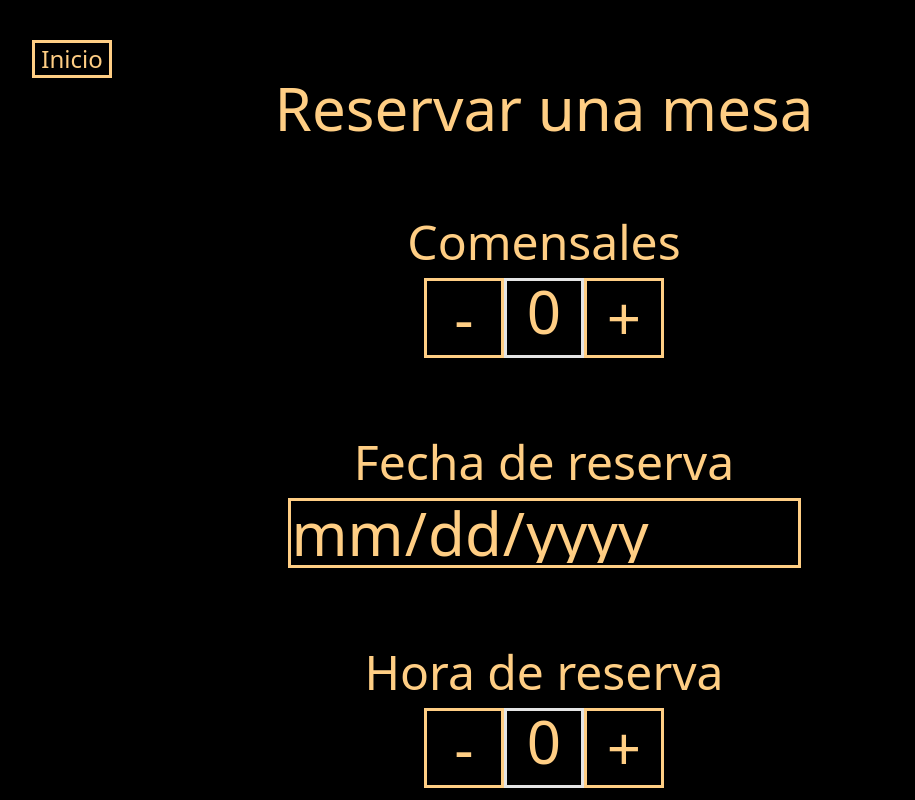
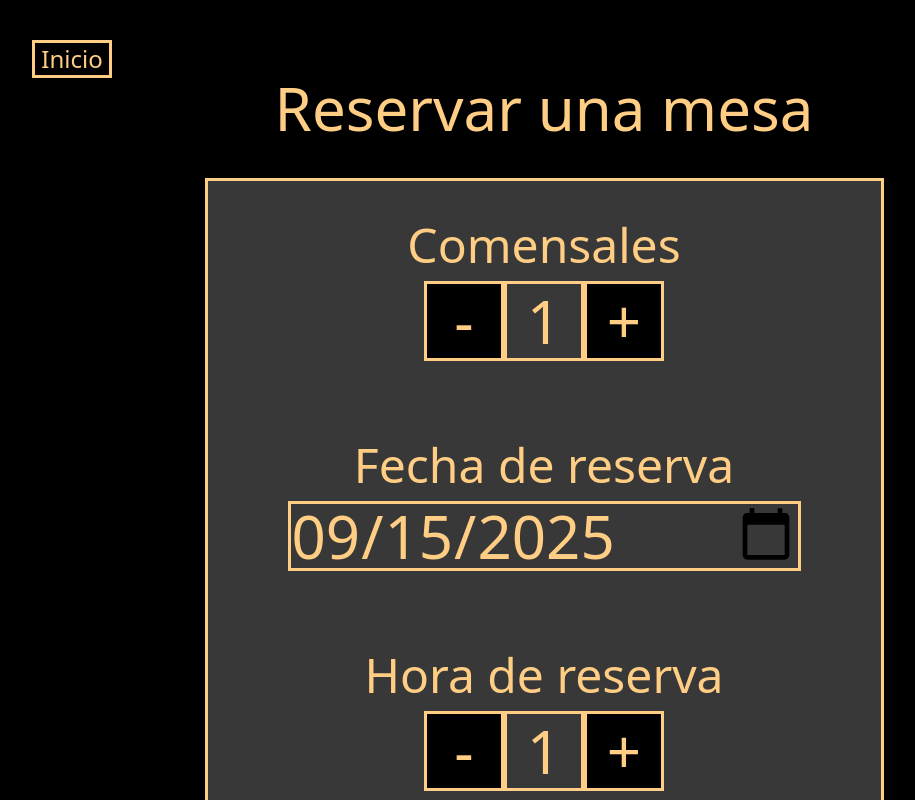
Before and after one commit to Dev-id-A/restaurant-page, a React (Vite) app: page /book in a window 1280 px wide. Shown: the whole page, without its empty margins (96-1011 px from the left). Built offline with nearby package versions, Linux system fonts and the light colour scheme.

Commit message:
Guest button functionality

```diff
--- a/pages/Book.jsx
+++ b/pages/Book.jsx
@@ -4,6 +4,8 @@ import LinkBtn from "../src/assets/FAQ/LinkBtn"
 import book from "../src/assets/Json/BookJson"
 
 function Book({lang}) {
+
+
   return (
     <main className="bg-black h-screen text-6xl flex flex-col items-center text-royal overflow-hidden">
 
@@ -11,7 +13,7 @@ function Book({lang}) {
 
         <h1>{book.bookTitle[lang]}</h1>
 
-      <div className="flex flex-col gap-20 py-20">
+      <div className="flex flex-col gap-20 mt-10 py-10 px-20 border-3 border-royal bg-[rgb(56,56,56)]">
 
         <div className="flex flex-col justify-center items-center gap-3">
           <h2 className="text-5xl text-center">{book.guest[lang]}</h2>
@@ -20,7 +22,7 @@ function Book({lang}) {
 
         <div className="flex flex-col justify-center items-center gap-3">
           <h2 className="text-5xl text-center">{book.date[lang]}</h2>
-          <input type="date" className="border-3 border-royal"/>
+          <input type="date" defaultValue={new Date().toISOString().split("T")[0]} className="border-3 border-royal"/>
         </div>
 
         <div className="flex flex-col justify-center items-center gap-3">
--- a/src/assets/Book/BookSection.jsx
+++ b/src/assets/Book/BookSection.jsx
@@ -1,11 +1,15 @@
 import NumberBtn from "./NumberBtn"
+import { useState } from "react"
 
 function BookSection() {
+  let [guest, setGuest] = useState(1);
+  let [time, setTime] = useState(14);
+
   return (
-    <section className="flex flex-row text-center">
-          <NumberBtn children={"-"} size={"size-20"}/>
-          <div className="border-3 size-20">0</div>
-          <NumberBtn children={"+"} size={"size-20"}/>
+    <section className="flex flex-row justify-center aling-center">
+          <NumberBtn children={"-"} size={"size-20"} {...{guest, setGuest}}/>
+          <div className="border-3 border-royal px-3 min-h-20 min-w-20 grid place-items-center">{guest}</div>
+          <NumberBtn children={"+"} size={"size-20"} {...{guest, setGuest}}/>
     </section>
   )
 }
--- a/src/assets/Book/NumberBtn.jsx
+++ b/src/assets/Book/NumberBtn.jsx
@@ -1,6 +1,17 @@
-function NumberBtn({children, size}) {
+function NumberBtn({children, size, guest, setGuest}) {
+
+    const addRestGuest = (param) => {
+     setGuest((prev)=> {
+      if (param == "-" && prev>1){
+        return prev - 1;
+      }else if(param == "+" && prev<20){
+        return prev + 1;
+      }
+      return prev;
+     })
+    };
   return (
-    <button className={`flex justify-center items-center border-3 border-royal ${size}`}><p>{children}</p></button>
+    <button className={`bg-black flex justify-center items-center border-3 border-royal hover:cursor-pointer ${size}`} onClick={()=>addRestGuest(`${children}`)}>{children}</button>
   )
 }
 
```
